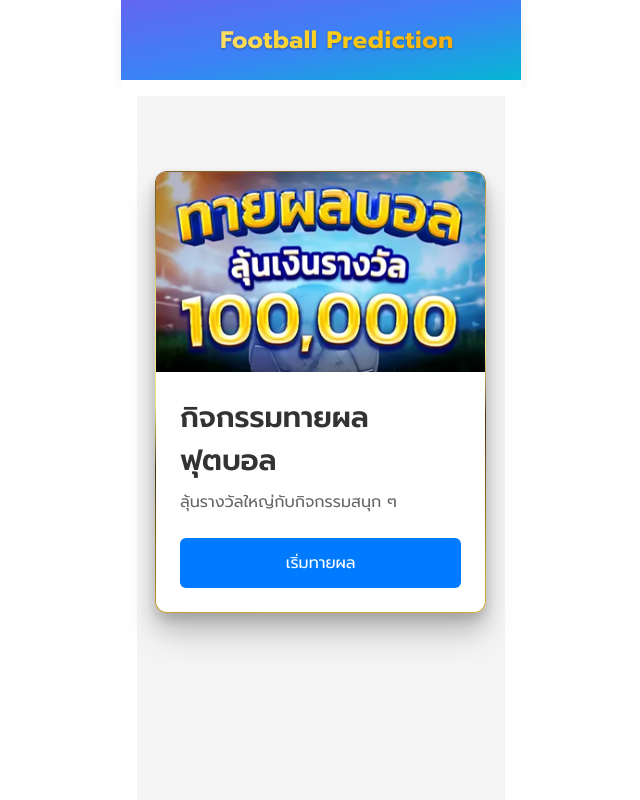
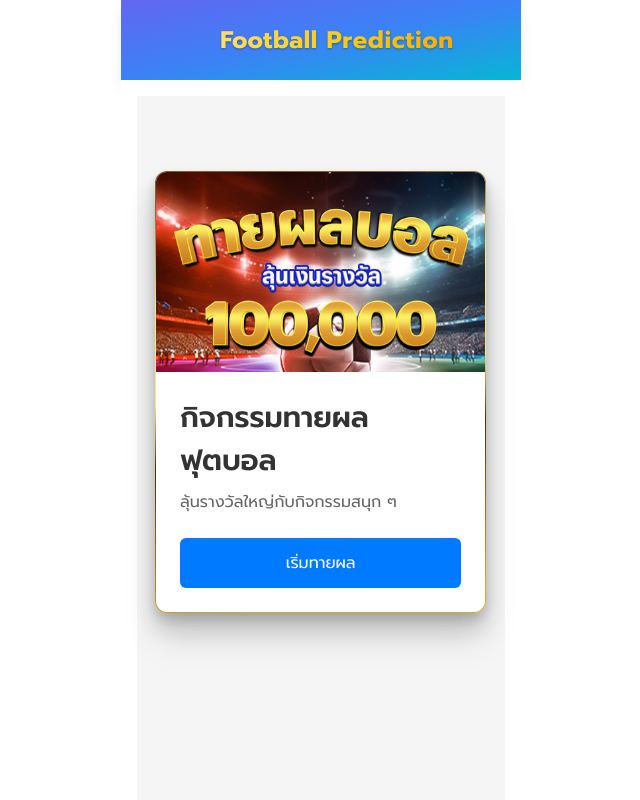
Before and after one commit to Derpao/match, a Next.js app: page / in a window 1280 px wide. Shown: the top 800 px of the page, without its empty margins (319-959 px from the left). Built offline with nearby package versions, Linux system fonts and the light colour scheme.

Commit message:
version 6.8

```diff
--- a/app/games/[id]/page.tsx
+++ b/app/games/[id]/page.tsx
@@ -38,7 +38,7 @@ export default async function Page({ params }: PageProps) {
         <div className={`mb-4 rounded-lg overflow-hidden shadow-sm ${styles.matchCardTeam}`}>
             <div className="relative h-[200px]">
             <Image
-              src="/images/10003.webp"
+              src="/images/10004.webp"
               alt={`${match.teams.teamA} vs ${match.teams.teamB}`}
               fill
               className="object-cover"
--- a/app/games/components/MatchCard.tsx
+++ b/app/games/components/MatchCard.tsx
@@ -17,7 +17,7 @@ export default function MatchCard({ match }: MatchCardProps) {
       <div className={`border-gray-100 rounded-lg overflow-hidden ${styles.matchCardInner} ${styles.matchCardTeam}`}>
         <div className="h-[200px] relative">
           <Image
-            src="/images/10003.webp"
+            src="/images/10004.webp"
             alt={`${match.teams?.teamA || 'Team A'} vs ${match.teams?.teamB || 'Team B'}`}
             fill
             sizes="(max-width: 768px) 355px"
--- a/app/games/page.tsx
+++ b/app/games/page.tsx
@@ -10,7 +10,7 @@ async function MatchList() {
   if (!matches || matches.length === 0) {
     return (
       <div className="w-full text-center py-8">
-        <p className="text-gray-600">ไม่พบข้อมูลการแข่งขัน111</p>
+        <p className="text-gray-600">ไม่พบข้อมูลการแข่งขัน</p>
       </div>
     )
   }
--- a/app/page.tsx
+++ b/app/page.tsx
@@ -16,7 +16,7 @@ export default function Home() {
       <ScrollCard>
         <div className={styles.imageContainer}>
           <Image
-            src="/images/10003.webp"
+            src="/images/10004.webp"
             alt="Football Prediction"
             fill
             priority
```
Also changed, not shown: public/images/10004.webp (added).
